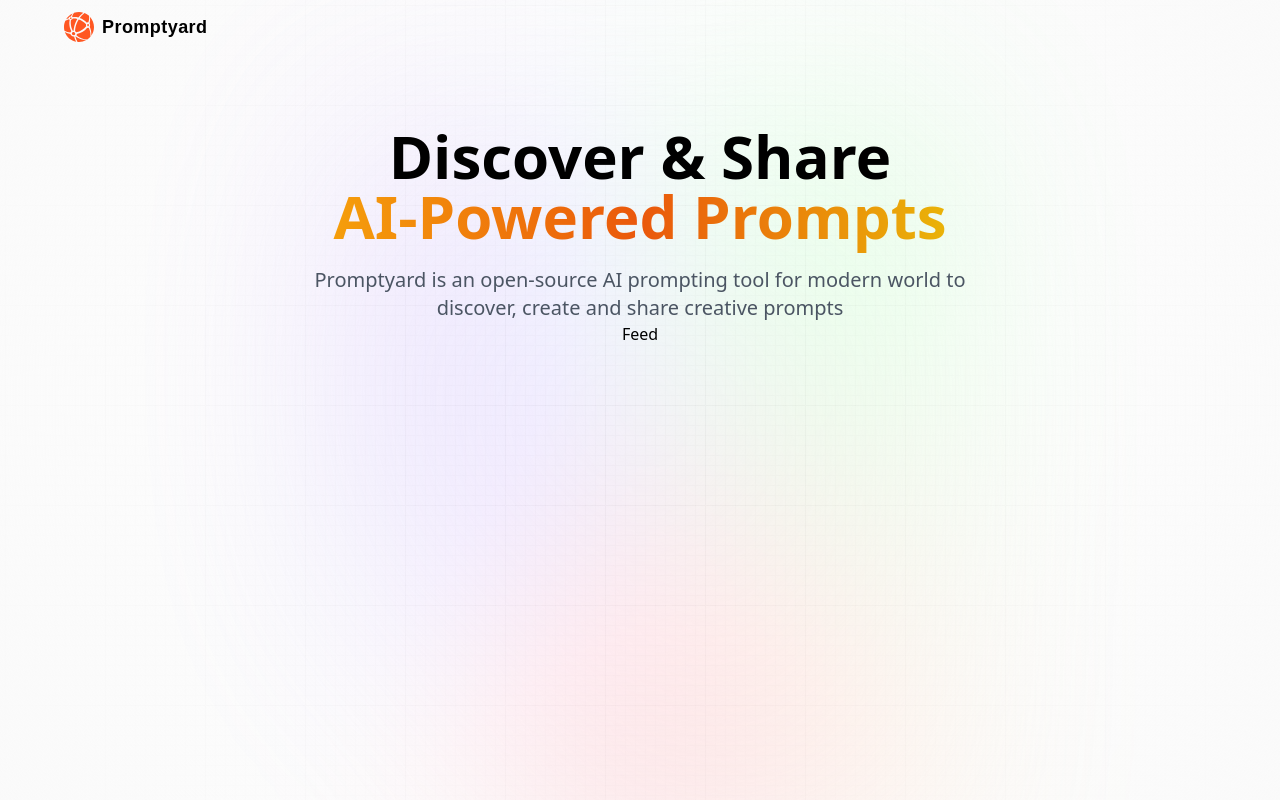
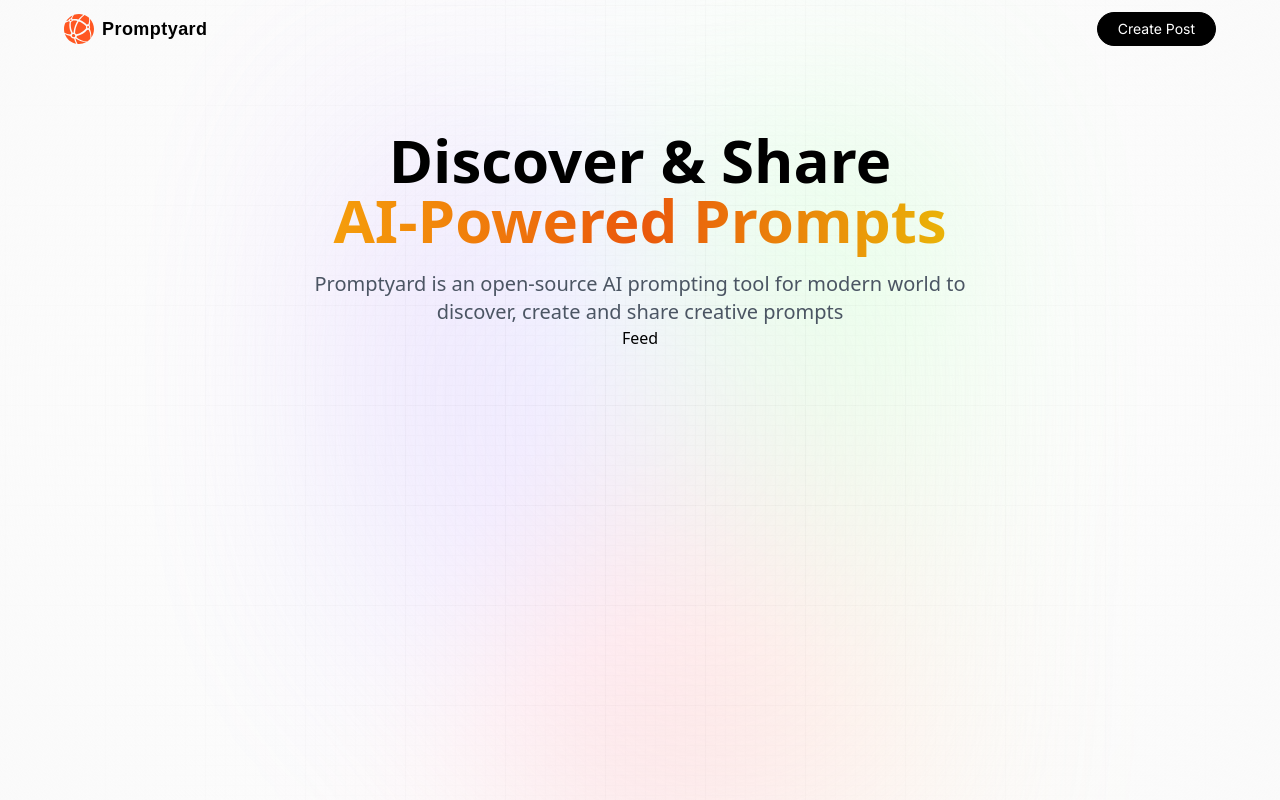
Before and after one commit to Scott-Zeta/first_nextjs_project, a Next.js app: page / in a window 1280 px wide. Built offline with nearby package versions, Linux system fonts and the light colour scheme.

Commit message:
add Create Prompt button on desktop layout

```diff
--- a/components/Nav.jsx
+++ b/components/Nav.jsx
@@ -6,6 +6,8 @@
 import { signIn, signOut, useSession, getProviders } from "next-auth/react";
 
 const Nav = () => {
+  const isUserLoggedIn = true;
+
   return (
     <nav className="flex-between w-full mb-16 pt-3">
       <Link href="/" className="flex gap-2 flex-center">
@@ -18,6 +20,18 @@
         />
         <p className="logo_text">Promptyard</p>
       </Link>
+      {/* {mobileNavigation} */}
+      <div className="sm:flex hidden">
+        {isUserLoggedIn ? (
+          <div className="flex gap-3 md:gap-5">
+            <Link href="/create-prompt" className="black_btn">
+              Create Post
+            </Link>
+          </div>
+        ) : (
+          <></>
+        )}
+      </div>
     </nav>
   );
 };
```
